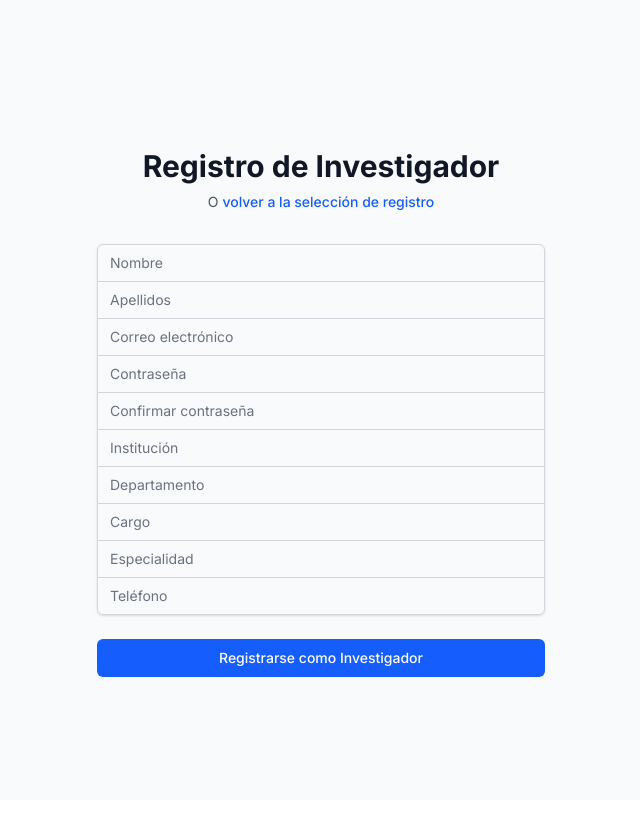
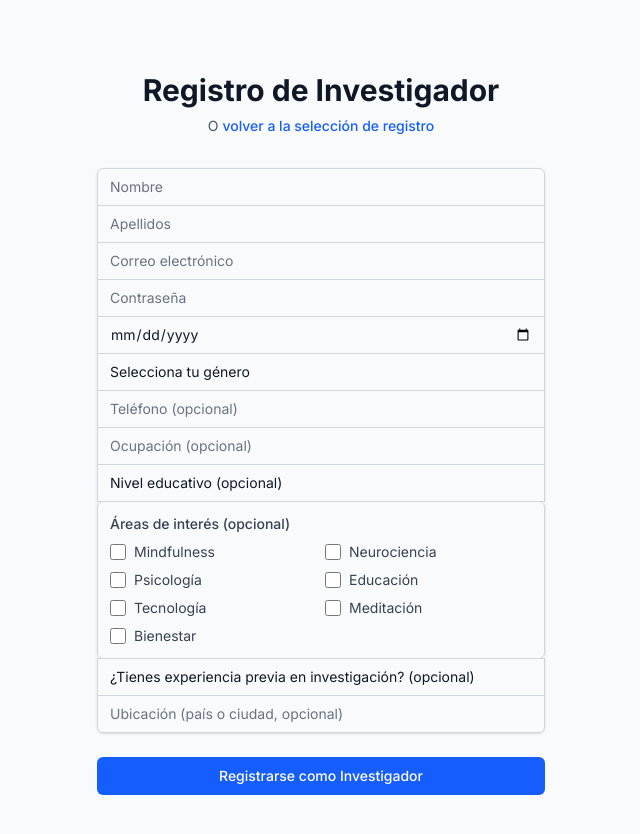
Before and after one commit to isacancor/MindfulnessApp, a React (Vite) app in the folder frontend/: page /register/investigador in a window 1280 px wide. Shown: the top 834 px of the page, without its empty margins (319-959 px from the left). Before the commit the page ends 800 px from the top, so only its background shows below. Built offline with nearby package versions, Linux system fonts and the light colour scheme.

Commit message:
feat: update register screens

```diff
--- a/frontend/src/App.jsx
+++ b/frontend/src/App.jsx
@@ -7,7 +7,7 @@ import InvestigadorDashboard from './pages/InvestigadorDashboard';
 import ParticipanteDashboard from './pages/ParticipanteDashboard';
 import PrivateRoute from './components/PrivateRoute';
 import Login from '@/pages/auth/Login';
-import Register from '@/pages/Register';
+import Register from '@/pages/auth/Register';
 import RegisterInvestigador from '@/pages/auth/RegisterInvestigador';
 import RegisterParticipante from '@/pages/auth/RegisterParticipante';
 import Unauthorized from './pages/Unauthorized';
--- a/frontend/src/pages/auth/RegisterInvestigador.jsx
+++ b/frontend/src/pages/auth/RegisterInvestigador.jsx
@@ -7,23 +7,84 @@ const RegisterInvestigador = () => {
         apellidos: '',
         email: '',
         password: '',
-        confirmPassword: '',
-        institucion: '',
-        departamento: '',
-        cargo: '',
-        especialidad: '',
+        fechaNacimiento: '',
+        genero: '',
         telefono: '',
+        ocupacion: '',
+        nivelEducativo: '',
+        areasInteres: [],
+        experienciaInvestigacion: '',
+        ubicacion: ''
     });
 
+    const [errorEdad, setErrorEdad] = useState('');
+
+    const areasInteresOptions = [
+        'Mindfulness',
+        'Neurociencia',
+        'Psicología',
+        'Educación',
+        'Tecnología',
+        'Meditación',
+        'Bienestar'
+    ];
+
+    const nivelesEducativos = [
+        'Sin Estudios',
+        'Primaria',
+        'Secundaria',
+        'Bachillerato',
+        'Formación Profesional',
+        'Universidad',
+        'Master',
+        'Doctorado',
+        'Otros'
+    ];
+
+    const validarEdad = (fechaNacimiento) => {
+        const hoy = new Date();
+        const fechaNac = new Date(fechaNacimiento);
+        let edad = hoy.getFullYear() - fechaNac.getFullYear();
+        const mes = hoy.getMonth() - fechaNac.getMonth();
+
+        if (mes < 0 || (mes === 0 && hoy.getDate() < fechaNac.getDate())) {
+            edad--;
+        }
+
+        return edad >= 18;
+    };
+
     const handleChange = (e) => {
-        setFormData({
-            ...formData,
-            [e.target.name]: e.target.value,
-        });
+        const { name, value, type, checked } = e.target;
+
+        if (name === 'fechaNacimiento') {
+            if (!validarEdad(value)) {
+                setErrorEdad('Debes ser mayor de 18 años para registrarte');
+            } else {
+                setErrorEdad('');
+            }
+        }
+
+        if (type === 'checkbox') {
+            setFormData(prev => ({
+                ...prev,
+                areasInteres: checked
+                    ? [...prev.areasInteres, value]
+                    : prev.areasInteres.filter(area => area !== value)
+            }));
+        } else {
+            setFormData({
+                ...formData,
+                [name]: value,
+            });
+        }
     };
 
     const handleSubmit = (e) => {
         e.preventDefault();
+        if (errorEdad) {
+            return;
+        }
         // Aquí irá la lógica de registro
         console.log(formData);
     };
@@ -90,67 +151,107 @@ const RegisterInvestigador = () => {
                         </div>
                         <div>
                             <input
-                                name="confirmPassword"
-                                type="password"
+                                name="fechaNacimiento"
+                                type="date"
                                 required
                                 className="appearance-none rounded-none relative block w-full px-3 py-2 border border-gray-300 placeholder-gray-500 text-gray-900 focus:outline-none focus:ring-blue-500 focus:border-blue-500 focus:z-10 sm:text-sm"
-                                placeholder="Confirmar contraseña"
-                                value={formData.confirmPassword}
+                                value={formData.fechaNacimiento}
+                                onChange={handleChange}
+                            />
+                            {errorEdad && (
+                                <p className="mt-1 text-sm text-red-600">{errorEdad}</p>
+                            )}
+                        </div>
+                        <div>
+                            <select
+                                name="genero"
+                                required
+                                className="appearance-none rounded-none relative block w-full px-3 py-2 border border-gray-300 placeholder-gray-500 text-gray-900 focus:outline-none focus:ring-blue-500 focus:border-blue-500 focus:z-10 sm:text-sm"
+                                value={formData.genero}
+                                onChange={handleChange}
+                            >
+                                <option value="">Selecciona tu género</option>
+                                <option value="masculino">Masculino</option>
+                                <option value="femenino">Femenino</option>
+                                <option value="otro">Otro</option>
+                                <option value="prefiero_no_decir">Prefiero no decir</option>
+                            </select>
+                        </div>
+                        <div>
+                            <input
+                                name="telefono"
+                                type="tel"
+                                className="appearance-none rounded-none relative block w-full px-3 py-2 border border-gray-300 placeholder-gray-500 text-gray-900 focus:outline-none focus:ring-blue-500 focus:border-blue-500 focus:z-10 sm:text-sm"
+                                placeholder="Teléfono (opcional)"
+                                value={formData.telefono}
                                 onChange={handleChange}
                             />
                         </div>
                         <div>
                             <input
-                                name="institucion"
+                                name="ocupacion"
                                 type="text"
-                                required
                                 className="appearance-none rounded-none relative block w-full px-3 py-2 border border-gray-300 placeholder-gray-500 text-gray-900 focus:outline-none focus:ring-blue-500 focus:border-blue-500 focus:z-10 sm:text-sm"
-                                placeholder="Institución"
-                                value={formData.institucion}
+                                placeholder="Ocupación (opcional)"
+                                value={formData.ocupacion}
                                 onChange={handleChange}
                             />
                         </div>
                         <div>
-                            <input
-                                name="departamento"
-                                type="text"
-                                required
+                            <select
+                                name="nivelEducativo"
                                 className="appearance-none rounded-none relative block w-full px-3 py-2 border border-gray-300 placeholder-gray-500 text-gray-900 focus:outline-none focus:ring-blue-500 focus:border-blue-500 focus:z-10 sm:text-sm"
-                                placeholder="Departamento"
-                                value={formData.departamento}
+                                value={formData.nivelEducativo}
                                 onChange={handleChange}
-                            />
+                            >
+                                <option value="">Nivel educativo (opcional)</option>
+                                {nivelesEducativos.map((nivel) => (
+                                    <option key={nivel} value={nivel.toLowerCase()}>{nivel}</option>
+                                ))}
+                            </select>
+                        </div>
+                        <div>
+                            <div className="p-3 border border-gray-300 rounded-md">
+                                <label className="block text-sm font-medium text-gray-700 mb-2">
+                                    Áreas de interés (opcional)
+                                </label>
+                                <div className="grid grid-cols-2 gap-2">
+                                    {areasInteresOptions.map((area) => (
+                                        <label key={area} className="flex items-center space-x-2">
+                                            <input
+                                                type="checkbox"
+                                                name="areasInteres"
+                                                value={area}
+                                                checked={formData.areasInteres.includes(area)}
+                                                onChange={handleChange}
+                                                className="h-4 w-4 text-blue-600 focus:ring-blue-500 border-gray-300 rounded"
+                                            />
+                                            <span className="text-sm text-gray-700">{area}</span>
+                                        </label>
+                                    ))}
+                                </div>
+                            </div>
+                        </div>
+                        <div>
+                            <select
+                                name="experienciaInvestigacion"
+                                className="appearance-none rounded-none relative block w-full px-3 py-2 border border-gray-300 placeholder-gray-500 text-gray-900 focus:outline-none focus:ring-blue-500 focus:border-blue-500 focus:z-10 sm:text-sm"
+                                value={formData.experienciaInvestigacion}
+                                onChange={handleChange}
+                            >
+                                <option value="">¿Tienes experiencia previa en investigación? (opcional)</option>
+                                <option value="Sí">Sí</option>
+                                <option value="No">No</option>
+                                <option value="En parte">En parte</option>
+                            </select>
                         </div>
                         <div>
                             <input
-                                name="cargo"
+                                name="ubicacion"
                                 type="text"
-                                required
-                                className="appearance-none rounded-none relative block w-full px-3 py-2 border border-gray-300 placeholder-gray-500 text-gray-900 focus:outline-none focus:ring-blue-500 focus:border-blue-500 focus:z-10 sm:text-sm"
-                                placeholder="Cargo"
-                                value={formData.cargo}
-                                onChange={handleChange}
-                            />
-                        </div>
-                        <div>
-                            <input
-                                name="especialidad"
-                                type="text"
-                                required
-                                className="appearance-none rounded-none relative block w-full px-3 py-2 border border-gray-300 placeholder-gray-500 text-gray-900 focus:outline-none focus:ring-blue-500 focus:border-blue-500 focus:z-10 sm:text-sm"
-                                placeholder="Especialidad"
-                                value={formData.especialidad}
-                                onChange={handleChange}
-                            />
-                        </div>
-                        <div>
-                            <input
-                                name="telefono"
-                                type="tel"
-                                required
                                 className="appearance-none rounded-none relative block w-full px-3 py-2 border border-gray-300 placeholder-gray-500 text-gray-900 rounded-b-md focus:outline-none focus:ring-blue-500 focus:border-blue-500 focus:z-10 sm:text-sm"
-                                placeholder="Teléfono"
-                                value={formData.telefono}
+                                placeholder="Ubicación (país o ciudad, opcional)"
+                                value={formData.ubicacion}
                                 onChange={handleChange}
                             />
                         </div>
--- a/frontend/src/pages/auth/RegisterParticipante.jsx
+++ b/frontend/src/pages/auth/RegisterParticipante.jsx
@@ -7,24 +7,79 @@ const RegisterParticipante = () => {
         apellidos: '',
         email: '',
         password: '',
-        confirmPassword: '',
         fechaNacimiento: '',
         genero: '',
-        telefono: '',
         ocupacion: '',
         nivelEducativo: '',
-        intereses: '',
+        experienciaMindfulness: '',
+        condicionesSalud: '',
     });
 
+    const [errorEdad, setErrorEdad] = useState('');
+
+    const nivelesEducativos = [
+        'Sin Estudios',
+        'Primaria',
+        'Secundaria',
+        'Bachillerato',
+        'Formación Profesional',
+        'Universidad',
+        'Master',
+        'Doctorado',
+        'Otros'
+    ];
+
+    const experienciaMindfulnessOptions = [
+        'Ninguna',
+        'Menos de 6 meses',
+        '6 meses - 1 año',
+        '1 - 2 años',
+        'Más de 2 años'
+    ];
+
+    const disponibilidadOptions = [
+        'Mañanas',
+        'Tardes',
+        'Noches',
+        'Fines de semana',
+        'Flexible'
+    ];
+
+    const validarEdad = (fechaNacimiento) => {
+        const hoy = new Date();
+        const fechaNac = new Date(fechaNacimiento);
+        let edad = hoy.getFullYear() - fechaNac.getFullYear();
+        const mes = hoy.getMonth() - fechaNac.getMonth();
+
+        if (mes < 0 || (mes === 0 && hoy.getDate() < fechaNac.getDate())) {
+            edad--;
+        }
+
+        return edad >= 18;
+    };
+
     const handleChange = (e) => {
+        const { name, value } = e.target;
+
+        if (name === 'fechaNacimiento') {
+            if (!validarEdad(value)) {
+                setErrorEdad('Debes ser mayor de 18 años para registrarte');
+            } else {
+                setErrorEdad('');
+            }
+        }
+
         setFormData({
             ...formData,
-            [e.target.name]: e.target.value,
+            [name]: value,
         });
     };
 
     const handleSubmit = (e) => {
         e.preventDefault();
+        if (errorEdad) {
+            return;
+        }
         // Aquí irá la lógica de registro
         console.log(formData);
     };
@@ -91,17 +146,6 @@ const RegisterParticipante = () => {
                         </div>
                         <div>
                             <input
-                                name="confirmPassword"
-                                type="password"
-                                required
-                                className="appearance-none rounded-none relative block w-full px-3 py-2 border border-gray-300 placeholder-gray-500 text-gray-900 focus:outline-none focus:ring-green-500 focus:border-green-500 focus:z-10 sm:text-sm"
-                                placeholder="Confirmar contraseña"
-                                value={formData.confirmPassword}
-                                onChange={handleChange}
-                            />
-                        </div>
-                        <div>
-                            <input
                                 name="fechaNacimiento"
                                 type="date"
                                 required
@@ -109,6 +153,9 @@ const RegisterParticipante = () => {
                                 value={formData.fechaNacimiento}
                                 onChange={handleChange}
                             />
+                            {errorEdad && (
+                                <p className="mt-1 text-sm text-red-600">{errorEdad}</p>
+                            )}
                         </div>
                         <div>
                             <select
@@ -124,17 +171,6 @@ const RegisterParticipante = () => {
                                 <option value="otro">Otro</option>
                                 <option value="prefiero_no_decir">Prefiero no decir</option>
                             </select>
-                        </div>
-                        <div>
-                            <input
-                                name="telefono"
-                                type="tel"
-                                required
-                                className="appearance-none rounded-none relative block w-full px-3 py-2 border border-gray-300 placeholder-gray-500 text-gray-900 focus:outline-none focus:ring-green-500 focus:border-green-500 focus:z-10 sm:text-sm"
-                                placeholder="Teléfono"
-                                value={formData.telefono}
-                                onChange={handleChange}
-                            />
                         </div>
                         <div>
                             <input
@@ -156,20 +192,31 @@ const RegisterParticipante = () => {
                                 onChange={handleChange}
                             >
                                 <option value="">Selecciona tu nivel educativo</option>
-                                <option value="primaria">Primaria</option>
-                                <option value="secundaria">Secundaria</option>
-                                <option value="bachillerato">Bachillerato</option>
-                                <option value="universidad">Universidad</option>
-                                <option value="posgrado">Posgrado</option>
+                                {nivelesEducativos.map((nivel) => (
+                                    <option key={nivel} value={nivel.toLowerCase()}>{nivel}</option>
+                                ))}
+                            </select>
+                        </div>
+                        <div>
+                            <select
+                                name="experienciaMindfulness"
+                                required
+                                className="appearance-none rounded-none relative block w-full px-3 py-2 border border-gray-300 placeholder-gray-500 text-gray-900 focus:outline-none focus:ring-green-500 focus:border-green-500 focus:z-10 sm:text-sm"
+                                value={formData.experienciaMindfulness}
+                                onChange={handleChange}
+                            >
+                                <option value="">¿Tienes experiencia previa con mindfulness?</option>
+                                {experienciaMindfulnessOptions.map((opcion) => (
+                                    <option key={opcion} value={opcion.toLowerCase()}>{opcion}</option>
+                                ))}
                             </select>
                         </div>
                         <div>
                             <textarea
-                                name="intereses"
-                                required
-                                className="appearance-none rounded-none relative block w-full px-3 py-2 border border-gray-300 placeholder-gray-500 text-gray-900 rounded-b-md focus:outline-none focus:ring-green-500 focus:border-green-500 focus:z-10 sm:text-sm"
-                                placeholder="Intereses (separados por comas)"
-                                value={formData.intereses}
+                                name="condicionesSalud"
+                                className="appearance-none rounded-none relative block w-full px-3 py-2 border border-gray-300 placeholder-gray-500 text-gray-900 focus:outline-none focus:ring-green-500 focus:border-green-500 focus:z-10 sm:text-sm"
+                                placeholder="Condiciones de salud relevantes (opcional)"
+                                value={formData.condicionesSalud}
                                 onChange={handleChange}
                             />
                         </div>
```
